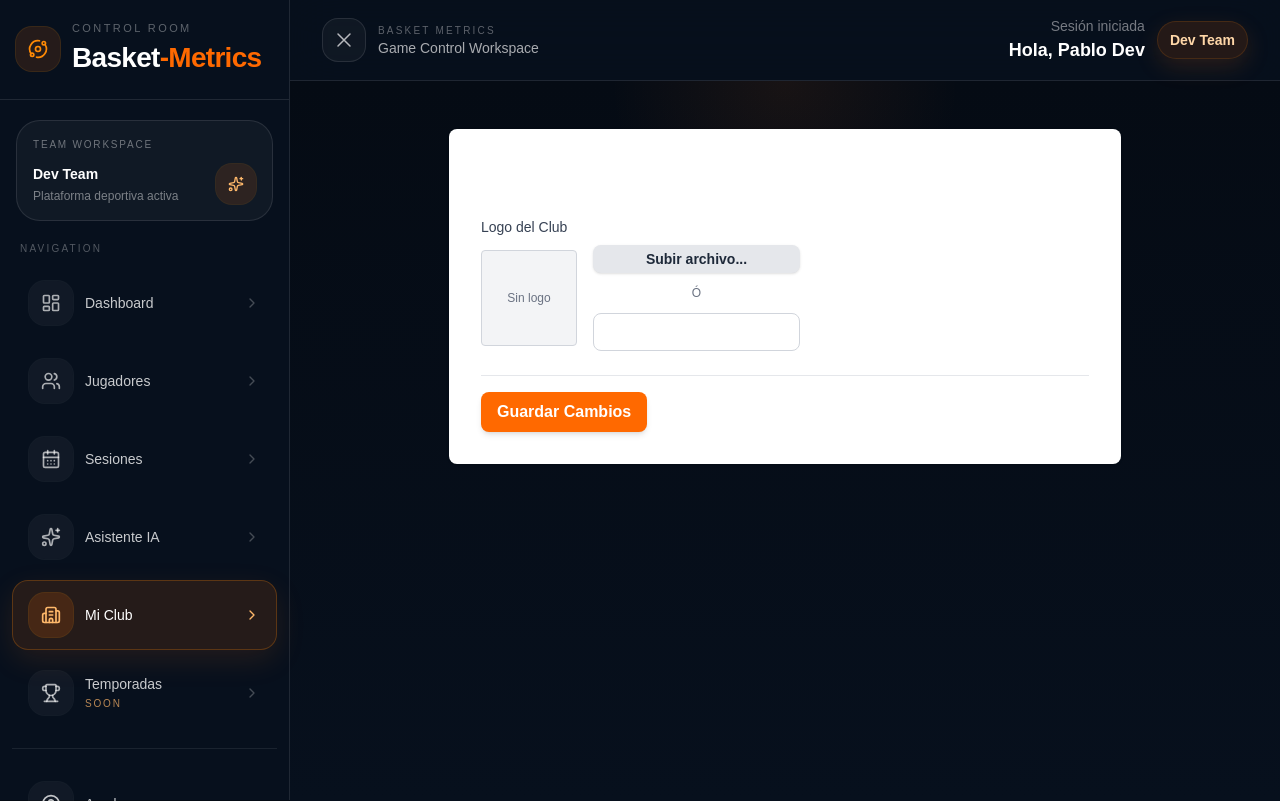
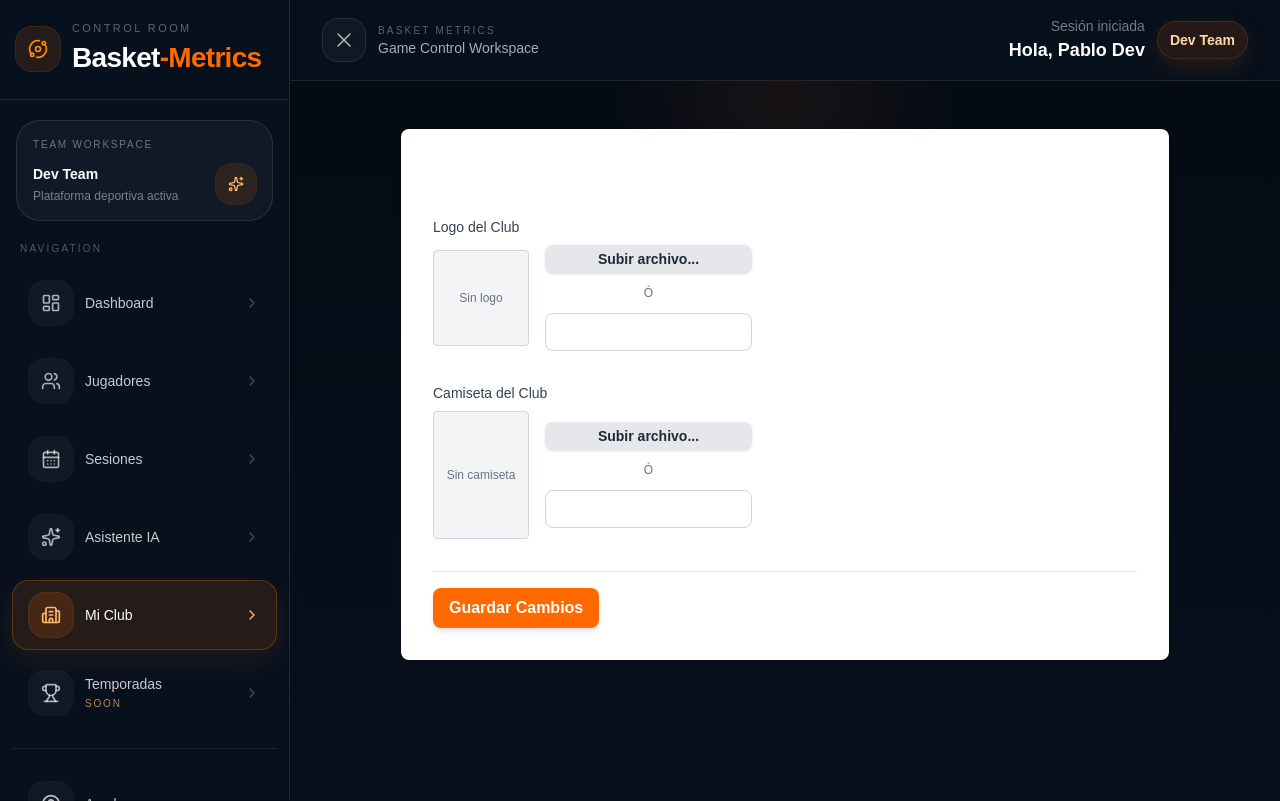
Before and after one commit to PabloLeonRios/basket-metrics-clean, a Next.js app: page /panel/club/info in a window 1280 px wide. Built offline with nearby package versions, Linux system fonts and the light colour scheme.

Commit message:
Update page.tsx
Update page.tsx

```diff
--- a/src/app/panel/club/info/page.tsx
+++ b/src/app/panel/club/info/page.tsx
@@ -6,53 +6,113 @@ import Button from '@/components/ui/Button';
 import Input from '@/components/ui/Input';
 import { toast } from 'react-toastify';
 
+/**
+ * ============================
+ *  NOTAS PARA PABLITO (Mongo)
+ * ============================
+ * PÁGINA: Datos de Club
+ *
+ * Estado actual:
+ * - edición visual del club propio
+ * - hoy permite editar logo
+ * - ahora también permite editar camiseta del club
+ *
+ * Importante:
+ * - "logoUrl" y "jerseyUrl" se guardan en el team
+ * - la camiseta debe ser utilizada luego por:
+ *   - Dashboard (equipo propio)
+ *   - Players (equipo propio)
+ * - los rivales NO deben usar jerseyUrl del club
+ *
+ * Backend futuro:
+ * - extender modelo Team con:
+ *   jerseyUrl?: string
+ * - mantener compatibilidad con carga por:
+ *   1) dataURL (archivo subido)
+ *   2) URL externa
+ */
+
 export default function ClubInfoPage() {
   const { user, isAuthenticated } = useAuth();
+
   const [logoUrl, setLogoUrl] = useState('');
+  const [jerseyUrl, setJerseyUrl] = useState('');
   const [loading, setLoading] = useState(false);
-  const fileInputRef = useRef<HTMLInputElement>(null);
+
+  const logoInputRef = useRef<HTMLInputElement>(null);
+  const jerseyInputRef = useRef<HTMLInputElement>(null);
 
   useEffect(() => {
     if (user?.team?.logoUrl) {
       setLogoUrl(user.team.logoUrl);
     }
+
+    if ((user?.team as { jerseyUrl?: string } | undefined)?.jerseyUrl) {
+      setJerseyUrl(
+        (user.team as { jerseyUrl?: string }).jerseyUrl || '',
+      );
+    }
   }, [user]);
 
-  const handleLogoUpload = (e: React.ChangeEvent<HTMLInputElement>) => {
-    const file = e.target.files?.[0];
-    if (file) {
+  const resizeToDataUrl = (
+    file: File,
+    maxWidth: number,
+    maxHeight: number,
+    callback: (dataUrl: string) => void,
+  ) => {
     const reader = new FileReader();
+
     reader.onload = (event) => {
       const img = new Image();
+
       img.onload = () => {
         const canvas = document.createElement('canvas');
-          const MAX_WIDTH = 200;
-          const MAX_HEIGHT = 200;
         let width = img.width;
         let height = img.height;
 
         if (width > height) {
-            if (width > MAX_WIDTH) {
-              height *= MAX_WIDTH / width;
-              width = MAX_WIDTH;
+          if (width > maxWidth) {
+            height *= maxWidth / width;
+            width = maxWidth;
           }
         } else {
-            if (height > MAX_HEIGHT) {
-              width *= MAX_HEIGHT / height;
-              height = MAX_HEIGHT;
+          if (height > maxHeight) {
+            width *= maxHeight / height;
+            height = maxHeight;
           }
         }
+
         canvas.width = width;
         canvas.height = height;
+
         const ctx = canvas.getContext('2d');
         ctx?.drawImage(img, 0, 0, width, height);
-          const dataUrl = canvas.toDataURL('image/png');
-          setLogoUrl(dataUrl);
+
+        callback(canvas.toDataURL('image/png'));
       };
+
       img.src = event.target?.result as string;
     };
+
     reader.readAsDataURL(file);
-    }
+  };
+
+  const handleLogoUpload = (e: React.ChangeEvent<HTMLInputElement>) => {
+    const file = e.target.files?.[0];
+    if (!file) return;
+
+    resizeToDataUrl(file, 200, 200, (dataUrl) => {
+      setLogoUrl(dataUrl);
+    });
+  };
+
+  const handleJerseyUpload = (e: React.ChangeEvent<HTMLInputElement>) => {
+    const file = e.target.files?.[0];
+    if (!file) return;
+
+    resizeToDataUrl(file, 500, 700, (dataUrl) => {
+      setJerseyUrl(dataUrl);
+    });
   };
 
   if (!isAuthenticated) return null;
@@ -62,16 +122,22 @@ export default function ClubInfoPage() {
     if (!user?.team?._id) return;
 
     setLoading(true);
+
     try {
       const response = await fetch(`/api/teams/${user.team._id}`, {
         method: 'PUT',
         headers: { 'Content-Type': 'application/json' },
-        body: JSON.stringify({ logoUrl }),
+        body: JSON.stringify({
+          logoUrl,
+          jerseyUrl,
+        }),
       });
 
       if (!response.ok) {
         const errorData = await response.json();
-        throw new Error(errorData.message || 'Error al actualizar el logo');
+        throw new Error(
+          errorData.message || 'Error al actualizar los datos del club',
+        );
       }
 
       toast.success(
@@ -85,47 +151,54 @@ export default function ClubInfoPage() {
   };
 
   return (
-    <div className="max-w-2xl mx-auto p-4 md:p-8 bg-white dark:bg-gray-800 rounded-lg shadow mt-6">
-      <h1 className="text-2xl font-bold mb-6">Datos de Club</h1>
-      <form onSubmit={handleSubmit} className="space-y-6">
+    <div className="mx-auto mt-6 max-w-3xl rounded-lg bg-white p-4 shadow dark:bg-gray-800 md:p-8">
+      <h1 className="mb-6 text-2xl font-bold">Datos de Club</h1>
+
+      <form onSubmit={handleSubmit} className="space-y-8">
+        {/* LOGO */}
         <div>
-          <label className="block text-sm font-medium text-gray-700 dark:text-gray-300 mb-2">
+          <label className="mb-2 block text-sm font-medium text-gray-700 dark:text-gray-300">
             Logo del Club
           </label>
+
           <div className="flex flex-col gap-4">
             <div className="flex items-center gap-4">
               {logoUrl ? (
-                /* eslint-disable-next-line @next/next/no-img-element */
+                // eslint-disable-next-line @next/next/no-img-element
                 <img
                   src={logoUrl}
                   alt="Vista previa del logo"
-                  className="w-24 h-24 object-contain border border-gray-200 rounded p-1 shadow"
+                  className="h-24 w-24 rounded border border-gray-200 object-contain p-1 shadow"
                   onError={(e) => {
                     (e.target as HTMLImageElement).src = '';
                   }}
                 />
               ) : (
-                <div className="w-24 h-24 rounded border border-gray-300 bg-gray-100 flex items-center justify-center text-xs text-gray-500">
+                <div className="flex h-24 w-24 items-center justify-center rounded border border-gray-300 bg-gray-100 text-xs text-gray-500">
                   Sin logo
                 </div>
               )}
+
               <div className="flex flex-col gap-2">
                 <input
                   type="file"
                   accept="image/*"
                   className="hidden"
-                  ref={fileInputRef}
+                  ref={logoInputRef}
                   onChange={handleLogoUpload}
                 />
+
                 <Button
                   type="button"
                   variant="secondary"
                   size="sm"
-                  onClick={() => fileInputRef.current?.click()}
+                  onClick={() => logoInputRef.current?.click()}
                 >
                   Subir archivo...
                 </Button>
-                <div className="text-xs text-gray-500 my-1 text-center">Ó</div>
+
+                <div className="my-1 text-center text-xs text-gray-500">Ó</div>
+
                 <Input
                   type="url"
                   value={logoUrl.startsWith('data:') ? '' : logoUrl}
@@ -133,11 +206,12 @@ export default function ClubInfoPage() {
                   placeholder="URL: https://ejemplo.com/logo.png"
                   className="w-full text-sm"
                 />
+
                 {logoUrl && (
                   <button
                     type="button"
                     onClick={() => setLogoUrl('')}
-                    className="text-xs text-red-500 hover:text-red-700 text-left mt-1"
+                    className="mt-1 text-left text-xs text-red-500 hover:text-red-700"
                   >
                     Quitar logo
                   </button>
@@ -146,7 +220,74 @@ export default function ClubInfoPage() {
             </div>
           </div>
         </div>
-        <div className="pt-4 border-t border-gray-200 dark:border-gray-700">
+
+        {/* CAMISETA */}
+        <div>
+          <label className="mb-2 block text-sm font-medium text-gray-700 dark:text-gray-300">
+            Camiseta del Club
+          </label>
+
+          <div className="flex flex-col gap-4">
+            <div className="flex items-center gap-4">
+              {jerseyUrl ? (
+                // eslint-disable-next-line @next/next/no-img-element
+                <img
+                  src={jerseyUrl}
+                  alt="Vista previa de la camiseta"
+                  className="h-32 w-24 rounded border border-gray-200 object-contain p-1 shadow"
+                  onError={(e) => {
+                    (e.target as HTMLImageElement).src = '';
+                  }}
+                />
+              ) : (
+                <div className="flex h-32 w-24 items-center justify-center rounded border border-gray-300 bg-gray-100 text-center text-xs text-gray-500">
+                  Sin camiseta
+                </div>
+              )}
+
+              <div className="flex flex-col gap-2">
+                <input
+                  type="file"
+                  accept="image/*"
+                  className="hidden"
+                  ref={jerseyInputRef}
+                  onChange={handleJerseyUpload}
+                />
+
+                <Button
+                  type="button"
+                  variant="secondary"
+                  size="sm"
+                  onClick={() => jerseyInputRef.current?.click()}
+                >
+                  Subir archivo...
+                </Button>
+
+                <div className="my-1 text-center text-xs text-gray-500">Ó</div>
+
+                <Input
+                  type="url"
+                  value={jerseyUrl.startsWith('data:') ? '' : jerseyUrl}
+                  onChange={(e) => setJerseyUrl(e.target.value)}
+                  placeholder="URL: https://ejemplo.com/camiseta.jpg"
+                  className="w-full text-sm"
+                />
+
+                {jerseyUrl && (
+                  <button
+                    type="button"
+                    onClick={() => setJerseyUrl('')}
+                    className="mt-1 text-left text-xs text-red-500 hover:text-red-700"
+                  >
+                    Quitar camiseta
+                  </button>
+                )}
+              </div>
+            </div>
+          </div>
+        </div>
+
+        <div className="border-t border-gray-200 pt-4 dark:border-gray-700">
           <Button type="submit" disabled={loading} className="w-full md:w-auto">
             {loading ? 'Guardando...' : 'Guardar Cambios'}
           </Button>
```
Lines whose indentation alone changed are shown as unchanged.
